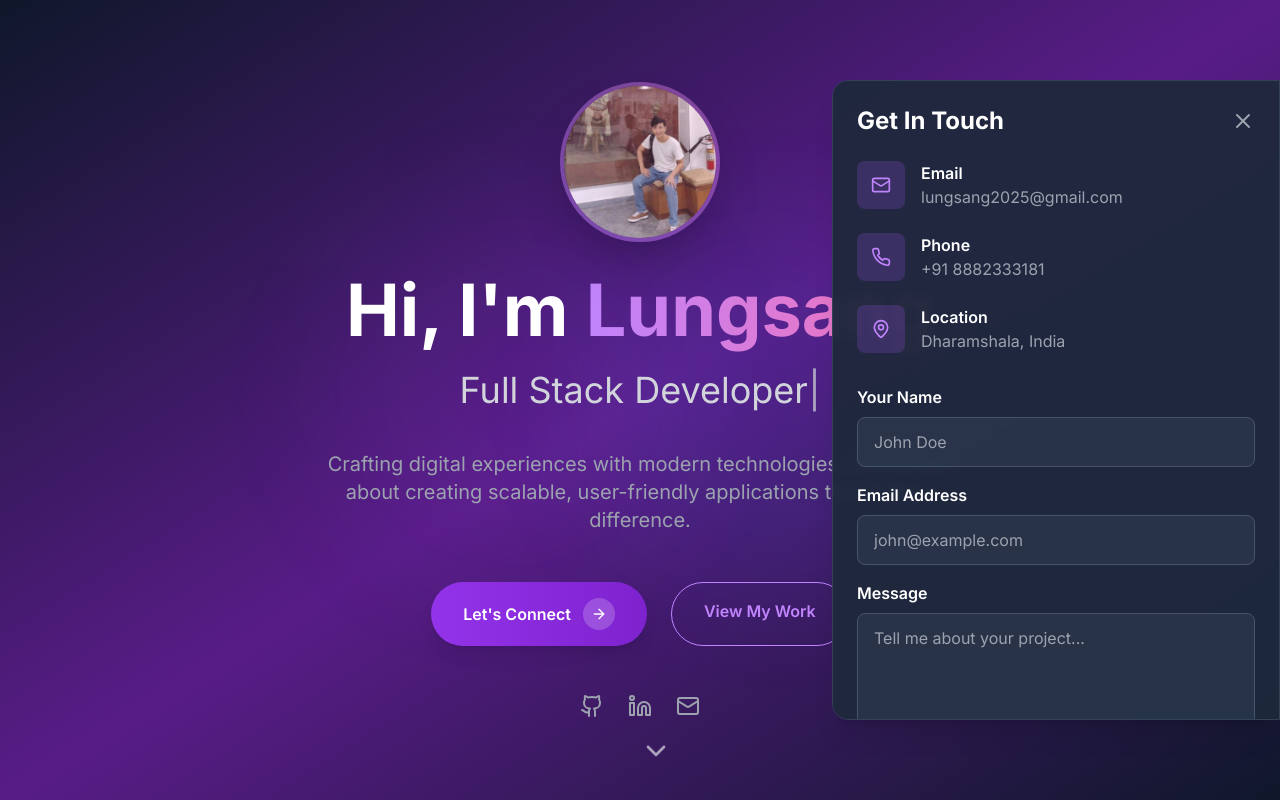
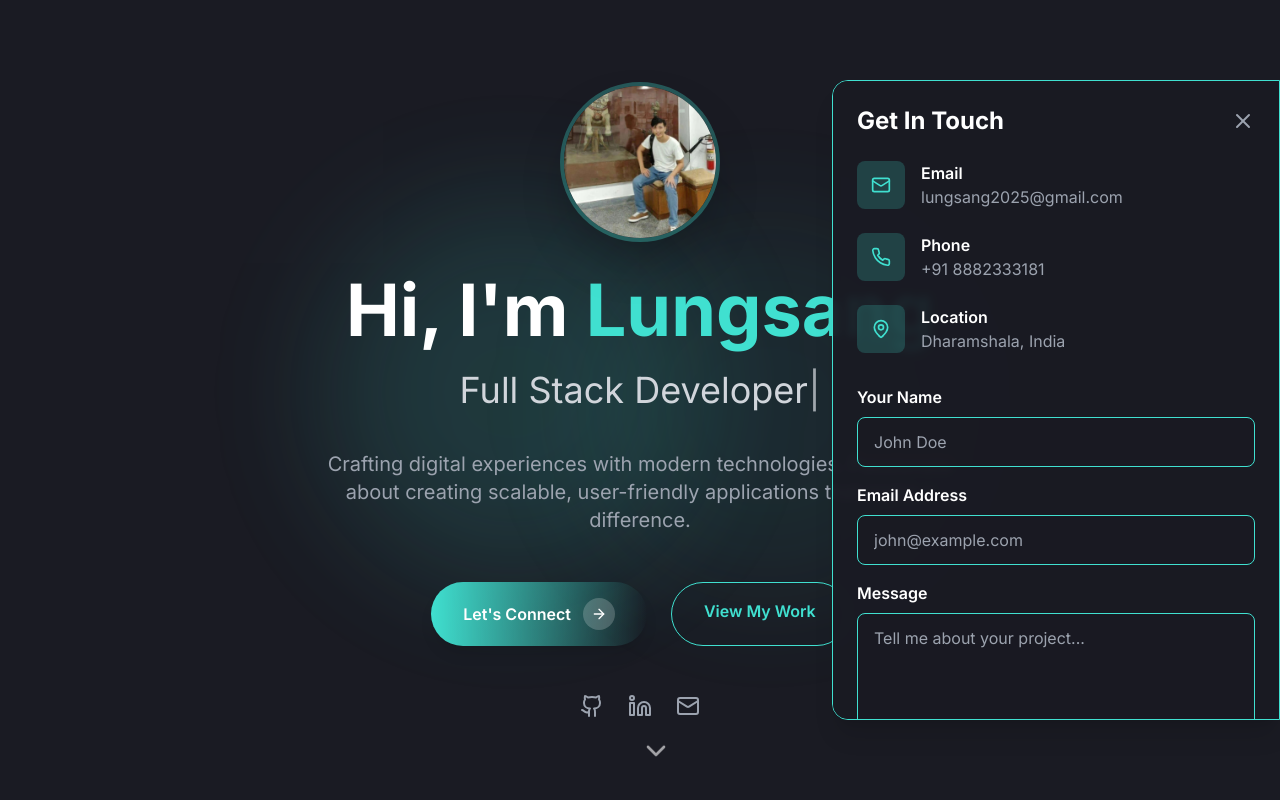
Before and after one commit to lungsang25/typscript-project, a React (Vite) app: page / in a window 1280 px wide. Both pictures are taken after a click on the button "Let's Connect". Shown: the top 800 px of the page. Built offline with nearby package versions, Linux system fonts and the light colour scheme.

Commit message:
color_theme_update

```diff
--- a/src/components/Hero.tsx
+++ b/src/components/Hero.tsx
@@ -24,11 +24,11 @@ const Hero = () => {
   };
 
   return (
-    <section className="min-h-screen flex items-center justify-center relative overflow-hidden bg-gradient-to-br from-slate-900 via-purple-900 to-slate-900">
+    <section className="min-h-screen flex items-center justify-center relative overflow-hidden bg-[#1A1B23]">
       {/* Animated background elements */}
       <div className="absolute inset-0">
-        <div className="absolute top-1/4 left-1/4 w-96 h-96 bg-purple-500/10 rounded-full blur-3xl animate-pulse"></div>
-        <div className="absolute bottom-1/4 right-1/4 w-96 h-96 bg-blue-500/10 rounded-full blur-3xl animate-pulse delay-1000"></div>
+        <div className="absolute top-1/4 left-1/4 w-96 h-96 bg-[#40E0D0]/20 rounded-full blur-3xl animate-pulse"></div>
+        <div className="absolute bottom-1/4 right-1/4 w-96 h-96 bg-[#40E0D0]/10 rounded-full blur-3xl animate-pulse delay-1000"></div>
       </div>
 
       <div className="relative z-10 text-center px-6 max-w-4xl mx-auto">
@@ -39,14 +39,14 @@ const Hero = () => {
               <img
                 src="/lovable-uploads/6b7f70f9-61be-466c-9d8e-7a63bd005ff2.png"
                 alt="Lungsang Profile"
-                className="w-32 h-32 md:w-40 md:h-40 rounded-full object-cover border-4 border-purple-400/30 shadow-2xl hover:scale-105 transition-transform"
+                className="w-32 h-32 md:w-40 md:h-40 rounded-full object-cover border-4 border-[#40E0D0]/30 shadow-2xl hover:scale-105 transition-transform"
               />
-              <div className="absolute inset-0 rounded-full bg-gradient-to-tr from-purple-400/20 to-pink-400/20"></div>
+              <div className="absolute inset-0 rounded-full"></div>
             </div>
           </div>
 
           <h1 className="text-5xl md:text-7xl font-bold text-white mb-6">
-            Hi, I'm <span className="bg-gradient-to-r from-purple-400 to-pink-400 bg-clip-text text-transparent">Lungsang</span>
+            Hi, I'm <span className="bg-gradient-to-r from-[#40E0D0] to-[#40E0D0] bg-clip-text text-transparent">Lungsang</span>
           </h1>
           <div className="text-2xl md:text-4xl text-gray-300 mb-8 h-12">
             {text}<span className="animate-pulse">|</span>
@@ -59,14 +59,14 @@ const Hero = () => {
           <div className="flex justify-center space-x-6 mb-12">
             <button
               onClick={handleConnectClick}
-              className="group bg-gradient-to-r from-purple-600 to-purple-700 hover:from-purple-500 hover:to-purple-600 text-white px-8 py-4 rounded-full font-semibold transition-all duration-300 shadow-lg hover:shadow-purple-500/25 flex items-center gap-3"
+              className="group bg-gradient-to-r from-[#40E0D0] hover:from-[#40E0D0] text-white px-8 py-4 rounded-full font-semibold transition-all duration-300 shadow-lg hover:shadow-[#40E0D0]/25 flex items-center gap-3"
             >
               <span>Let's Connect</span>
               <div className="w-8 h-8 bg-white/20 rounded-full flex items-center justify-center group-hover:translate-x-1 transition-transform duration-300">
                 <ArrowRight size={16} className="text-white" />
               </div>
             </button>
-            <a href="#projects" className="border border-purple-400 text-purple-400 px-8 py-4 rounded-full font-semibold hover:bg-purple-400 hover:text-white transition-all duration-300">
+            <a href="#projects" className="border border-[#40E0D0] text-[#40E0D0] px-8 py-4 rounded-full font-semibold hover:bg-[#40E0D0] hover:text-white transition-all duration-300">
               View My Work
             </a>
           </div>
@@ -91,7 +91,7 @@ const Hero = () => {
 
       {/* Side Contact Panel */}
       {showContact && (
-        <div className="fixed right-0 top-1/2 -translate-y-1/2 w-full max-w-md bg-slate-800/95 backdrop-blur-sm z-50 transform transition-transform duration-300 shadow-xl border border-slate-700 rounded-l-2xl max-h-[80vh] overflow-y-auto">
+        <div className="fixed right-0 top-1/2 -translate-y-1/2 w-full max-w-md bg-[#1A1B23]/95 backdrop-blur-sm z-50 transform transition-transform duration-300 shadow-xl border border-[#40E0D0] rounded-l-2xl max-h-[80vh] overflow-y-auto">
           <div className="p-6 h-full overflow-y-auto">
             <div className="flex justify-between items-center mb-6">
               <h3 className="text-2xl font-bold text-white">Get In Touch</h3>
@@ -105,8 +105,8 @@ const Hero = () => {
 
             <div className="space-y-6 mb-8">
               <div className="flex items-center space-x-4">
-                <div className="w-12 h-12 bg-purple-500/20 rounded-lg flex items-center justify-center">
-                  <Mail className="text-purple-400" size={20} />
+                <div className="w-12 h-12 bg-[#40E0D0]/20 rounded-lg flex items-center justify-center">
+                  <Mail className="text-[#40E0D0]" size={20} />
                 </div>
                 <div>
                   <p className="text-white font-semibold">Email</p>
@@ -115,8 +115,8 @@ const Hero = () => {
               </div>
 
               <div className="flex items-center space-x-4">
-                <div className="w-12 h-12 bg-purple-500/20 rounded-lg flex items-center justify-center">
-                  <Phone className="text-purple-400" size={20} />
+                <div className="w-12 h-12 bg-[#40E0D0]/20 rounded-lg flex items-center justify-center">
+                  <Phone className="text-[#40E0D0]" size={20} />
                 </div>
                 <div>
                   <p className="text-white font-semibold">Phone</p>
@@ -125,8 +125,8 @@ const Hero = () => {
               </div>
 
               <div className="flex items-center space-x-4">
-                <div className="w-12 h-12 bg-purple-500/20 rounded-lg flex items-center justify-center">
-                  <MapPin className="text-purple-400" size={20} />
+                <div className="w-12 h-12 bg-[#40E0D0]/20 rounded-lg flex items-center justify-center">
+                  <MapPin className="text-[#40E0D0]" size={20} />
                 </div>
                 <div>
                   <p className="text-white font-semibold">Location</p>
@@ -143,7 +143,7 @@ const Hero = () => {
                 <input
                   type="text"
                   id="name"
-                  className="w-full px-4 py-3 bg-slate-700/50 border border-slate-600 rounded-lg text-white placeholder-gray-400 focus:outline-none focus:border-purple-500 transition-colors duration-300"
+                  className="w-full px-4 py-3 bg-[#1A1B23]/50 border border-[#40E0D0] rounded-lg text-white placeholder-gray-400 focus:outline-none focus:border-[#40E0D0] transition-colors duration-300"
                   placeholder="John Doe"
                 />
               </div>
@@ -155,7 +155,7 @@ const Hero = () => {
                 <input
                   type="email"
                   id="email"
-                  className="w-full px-4 py-3 bg-slate-700/50 border border-slate-600 rounded-lg text-white placeholder-gray-400 focus:outline-none focus:border-purple-500 transition-colors duration-300"
+                  className="w-full px-4 py-3 bg-[#1A1B23]/50 border border-[#40E0D0] rounded-lg text-white placeholder-gray-400 focus:outline-none focus:border-[#40E0D0] transition-colors duration-300"
                   placeholder="john@example.com"
                 />
               </div>
@@ -167,14 +167,14 @@ const Hero = () => {
                 <textarea
                   id="message"
                   rows={4}
-                  className="w-full px-4 py-3 bg-slate-700/50 border border-slate-600 rounded-lg text-white placeholder-gray-400 focus:outline-none focus:border-purple-500 transition-colors duration-300 resize-none"
+                  className="w-full px-4 py-3 bg-[#1A1B23]/50 border border-[#40E0D0] rounded-lg text-white placeholder-gray-400 focus:outline-none focus:border-[#40E0D0] transition-colors duration-300 resize-none"
                   placeholder="Tell me about your project..."
                 ></textarea>
               </div>
 
               <button
                 type="submit"
-                className="w-full bg-gradient-to-r from-purple-500 to-pink-500 text-white py-3 px-6 rounded-lg font-semibold hover:scale-105 transition-transform duration-300 flex items-center justify-center space-x-2 shadow-lg hover:shadow-purple-500/25"
+                className="w-full bg-gradient-to-r from-[#40E0D0] to-[#40E0D0] text-white py-3 px-6 rounded-lg font-semibold hover:scale-105 transition-transform duration-300 flex items-center justify-center space-x-2 shadow-lg hover:shadow-[#40E0D0]/25"
               >
                 <Send size={20} />
                 <span>Send Message</span>
```
